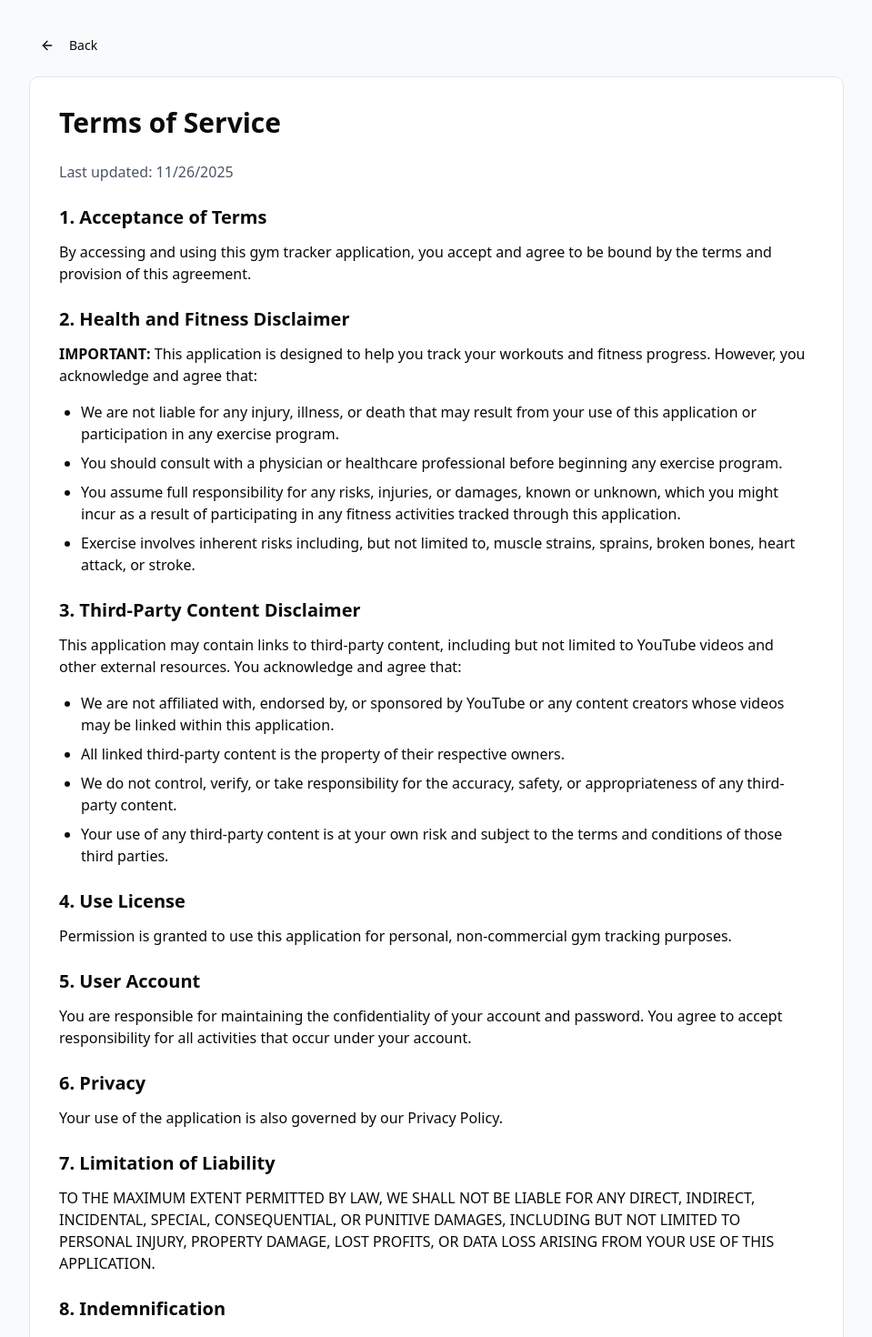
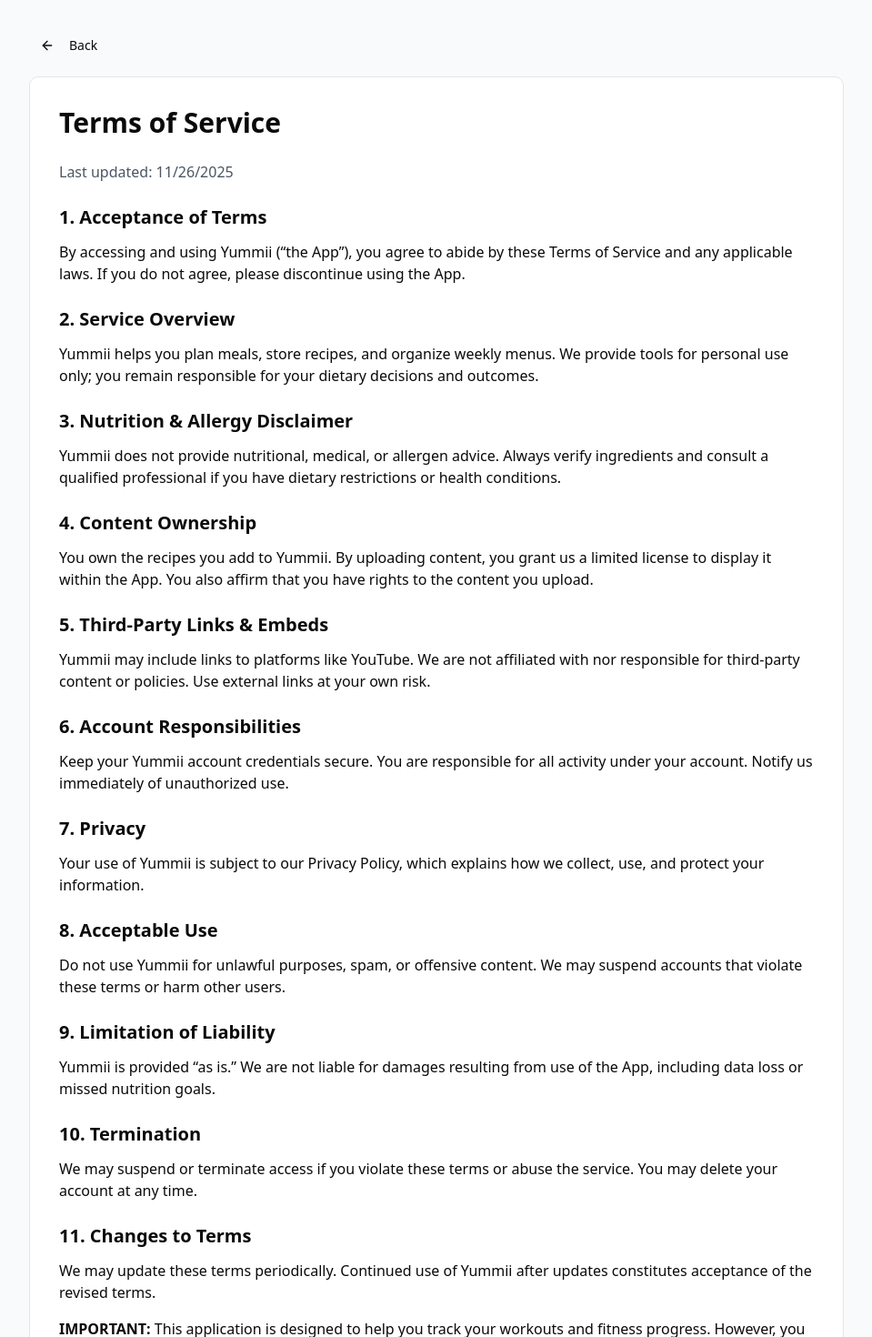
Before and after one commit to gezmakan/cookingapp, a Next.js app: page /terms in a window 1280 px wide. Shown: the top 1470 px of the page at 91% size, without its empty margins (160-1119 px from the left). Built offline with nearby package versions, Linux system fonts and the light colour scheme; no server answers.

Commit message:
added pdf download thing, don't know why

```diff
--- a/app/globals.css
+++ b/app/globals.css
@@ -120,3 +120,21 @@
     @apply bg-background text-foreground;
   }
 }
+
+@media print {
+  nav,
+  footer,
+  .print-hidden,
+  .print\:hidden {
+    display: none !important;
+  }
+
+  body {
+    background: #fff !important;
+  }
+
+  .print-area {
+    background: #fff !important;
+    box-shadow: none !important;
+  }
+}
--- a/app/layout.tsx
+++ b/app/layout.tsx
@@ -14,7 +14,7 @@
 });
 
 export const metadata: Metadata = {
-  title: "CookMe - Meal Planner",
+  title: "Yummii - Meal Planner",
   description: "Plan your weekly meals and organize your favorite recipes",
 };
 
--- a/app/page.tsx
+++ b/app/page.tsx
@@ -5,6 +5,9 @@
   const supabase = await createClient()
   const { data: { user } } = await supabase.auth.getUser()
 
-  // Everyone goes to meal library (logged in or not)
+  if (user) {
+    redirect('/plan')
+  }
+
   redirect('/meals')
 }
--- a/app/plan/page.tsx
+++ b/app/plan/page.tsx
@@ -156,6 +156,7 @@
   const weekdayNames = ['sunday', 'monday', 'tuesday', 'wednesday', 'thursday', 'friday', 'saturday']
   const currentWeekdayName = new Intl.DateTimeFormat('en-US', { weekday: 'long' }).format(new Date()).toLowerCase()
   const selectedDay = selectedDayId ? days?.find((day) => day.id === selectedDayId) : null
+  const handleExportPlan = () => window.print()
 
   const handleSaveTitleSubtitle = async () => {
     try {
@@ -496,9 +497,9 @@
   }
 
   return (
-    <div className="min-h-screen bg-gradient-to-br from-orange-50 to-red-50 flex flex-col">
+    <div className="min-h-screen bg-gradient-to-br from-orange-50 to-red-50 flex flex-col print:bg-white">
       <Navbar />
-      <div className="container mx-auto px-4 py-8 max-w-7xl flex-1">
+      <div className="container mx-auto px-4 py-8 max-w-7xl flex-1 space-y-6 print-area">
         {isEditMode ? (
           <>
             <div className="flex items-center justify-between mb-8">
@@ -775,8 +776,8 @@
                 {titleEditor}
               </div>
             ) : (
-              <div className="relative overflow-hidden rounded-3xl bg-[#1c120a] text-white px-5 py-5 md:px-9 md:py-8 mb-10 shadow-[0px_30px_80px_rgba(0,0,0,0.25)]">
-                <div className="absolute inset-0">
+              <div className="relative overflow-hidden rounded-3xl bg-[#1c120a] text-white px-5 py-5 md:px-9 md:py-8 mb-10 shadow-[0px_30px_80px_rgba(0,0,0,0.25)] print:bg-white print:text-black print:shadow-none print:mb-6">
+                <div className="absolute inset-0 print-hidden">
                   <div className="absolute inset-0 bg-gradient-to-r from-orange-900/80 via-orange-700/70 to-rose-500/70" />
                   <div className="absolute -right-10 top-0 w-72 h-72 bg-orange-200/40 blur-3xl" />
                   <div className="absolute -left-10 bottom-0 w-72 h-72 bg-rose-200/30 blur-3xl" />
@@ -870,7 +871,7 @@
                     )
                   })}
                 </div>
-                <div className="flex justify-center mt-12">
+                <div className="flex justify-center mt-12 print:hidden">
                   <Button
                     className="bg-gradient-to-r from-orange-500 to-rose-500 text-white shadow-lg hover:from-orange-600 hover:to-rose-600 border-0"
                     onClick={() => setIsEditMode(true)}
--- a/app/terms/page.tsx
+++ b/app/terms/page.tsx
@@ -20,16 +20,62 @@
           <h1 className="text-3xl font-bold mb-6">Terms of Service</h1>
 
           <div className="prose max-w-none">
-            <p className="text-gray-600 mb-4">
-              Last updated: {new Date().toLocaleDateString()}
-            </p>
+            <p className="text-gray-600 mb-4">Last updated: {new Date().toLocaleDateString()}</p>
 
             <h2 className="text-xl font-semibold mt-6 mb-3">1. Acceptance of Terms</h2>
             <p className="mb-4">
-              By accessing and using this gym tracker application, you accept and agree to be bound by the terms and provision of this agreement.
+              By accessing and using Yummii (“the App”), you agree to abide by these Terms of Service and any applicable laws. If you do not agree, please discontinue using the App.
             </p>
 
-            <h2 className="text-xl font-semibold mt-6 mb-3">2. Health and Fitness Disclaimer</h2>
+            <h2 className="text-xl font-semibold mt-6 mb-3">2. Service Overview</h2>
+            <p className="mb-4">
+              Yummii helps you plan meals, store recipes, and organize weekly menus. We provide tools for personal use only; you remain responsible for your dietary decisions and outcomes.
+            </p>
+
+            <h2 className="text-xl font-semibold mt-6 mb-3">3. Nutrition & Allergy Disclaimer</h2>
+            <p className="mb-4">
+              Yummii does not provide nutritional, medical, or allergen advice. Always verify ingredients and consult a qualified professional if you have dietary restrictions or health conditions.
+            </p>
+
+            <h2 className="text-xl font-semibold mt-6 mb-3">4. Content Ownership</h2>
+            <p className="mb-4">
+              You own the recipes you add to Yummii. By uploading content, you grant us a limited license to display it within the App. You also affirm that you have rights to the content you upload.
+            </p>
+
+            <h2 className="text-xl font-semibold mt-6 mb-3">5. Third-Party Links & Embeds</h2>
+            <p className="mb-4">
+              Yummii may include links to platforms like YouTube. We are not affiliated with nor responsible for third-party content or policies. Use external links at your own risk.
+            </p>
+
+            <h2 className="text-xl font-semibold mt-6 mb-3">6. Account Responsibilities</h2>
+            <p className="mb-4">
+              Keep your Yummii account credentials secure. You are responsible for all activity under your account. Notify us immediately of unauthorized use.
+            </p>
+
+            <h2 className="text-xl font-semibold mt-6 mb-3">7. Privacy</h2>
+            <p className="mb-4">
+              Your use of Yummii is subject to our Privacy Policy, which explains how we collect, use, and protect your information.
+            </p>
+
+            <h2 className="text-xl font-semibold mt-6 mb-3">8. Acceptable Use</h2>
+            <p className="mb-4">
+              Do not use Yummii for unlawful purposes, spam, or offensive content. We may suspend accounts that violate these terms or harm other users.
+            </p>
+
+            <h2 className="text-xl font-semibold mt-6 mb-3">9. Limitation of Liability</h2>
+            <p className="mb-4">
+              Yummii is provided “as is.” We are not liable for damages resulting from use of the App, including data loss or missed nutrition goals.
+            </p>
+
+            <h2 className="text-xl font-semibold mt-6 mb-3">10. Termination</h2>
+            <p className="mb-4">
+              We may suspend or terminate access if you violate these terms or abuse the service. You may delete your account at any time.
+            </p>
+
+            <h2 className="text-xl font-semibold mt-6 mb-3">11. Changes to Terms</h2>
+            <p className="mb-4">
+              We may update these terms periodically. Continued use of Yummii after updates constitutes acceptance of the revised terms.
+            </p>
             <p className="mb-4">
               <strong>IMPORTANT:</strong> This application is designed to help you track your workouts and fitness progress. However, you acknowledge and agree that:
             </p>
--- a/components/Footer.tsx
+++ b/components/Footer.tsx
@@ -97,6 +97,13 @@
           {user && (
             <p className="text-gray-500">Logged in as <span className="font-medium text-gray-700">{user.email}</span></p>
           )}
+          <button
+            type="button"
+            className="text-orange-600 hover:underline font-medium print:hidden"
+            onClick={() => window.print()}
+          >
+            Export as PDF
+          </button>
           <p>© Yummii</p>
         </div>
       </div>
--- a/components/VideoModal.tsx
+++ b/components/VideoModal.tsx
@@ -71,8 +71,10 @@
         <DialogHeader className="flex-shrink-0">
           <DialogTitle>{title}</DialogTitle>
         </DialogHeader>
+
+        <div className={`flex flex-col ${meal && (meal.ingredients || meal.instructions) ? 'md:flex-row md:gap-6' : ''} flex-1 overflow-hidden`}>
           <div
-          className={`flex-shrink-0 ${platform === 'tiktok' ? 'w-full max-w-sm mx-auto' : 'w-full'}`}
+            className={`flex-shrink-0 ${platform === 'tiktok' ? 'w-full max-w-sm mx-auto' : 'w-full'} ${meal && (meal.ingredients || meal.instructions) ? 'md:basis-7/12 md:max-w-[540px]' : ''}`}
             style={{ aspectRatio: platform === 'tiktok' ? '9/16' : '16/9' }}
           >
             <iframe
@@ -83,8 +85,9 @@
               allowFullScreen
             />
           </div>
+
           {meal && (meal.ingredients || meal.instructions) && (
-          <div className="mt-4 pt-4 border-t space-y-4 flex-1 overflow-y-auto">
+            <div className="mt-4 md:mt-0 pt-4 md:pt-0 border-t md:border-t-0 md:border-l md:pl-6 flex-1 overflow-y-auto space-y-4">
               {meal.ingredients && (
                 <div>
                   <h3 className="text-sm font-semibold text-gray-900 mb-2">Ingredients</h3>
@@ -103,6 +106,7 @@
               )}
             </div>
           )}
+        </div>
       </DialogContent>
     </Dialog>
   )
```
Also changed, not shown: app/privacy/page.tsx (+27 -33 lines), 1 other file (tests, documents, lock files or other folders). Lines whose indentation alone changed are shown as unchanged.
